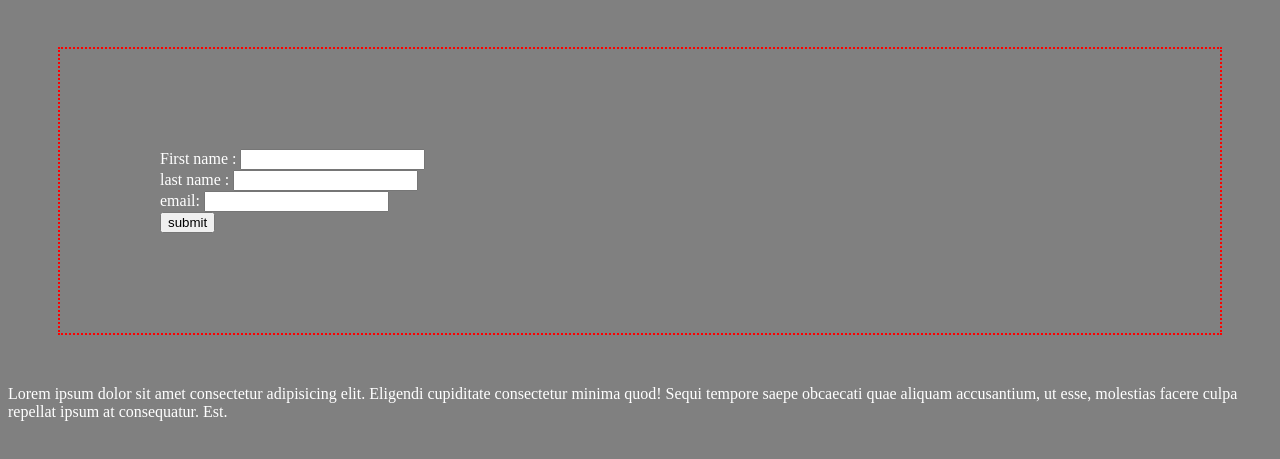
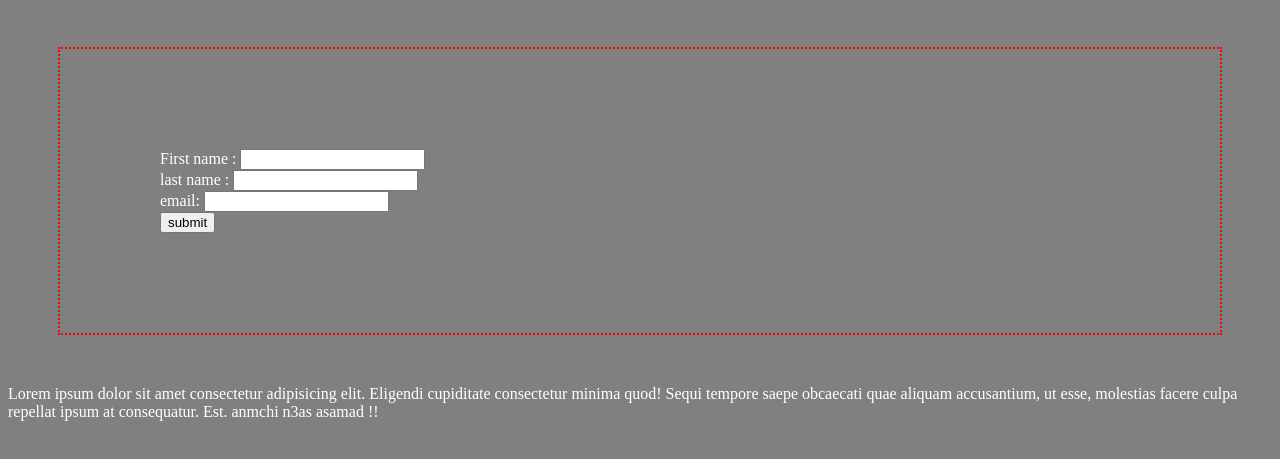
Before and after one commit to abde-louali/teatp, a plain HTML site: page index.html in a window 1280 px wide. Shown: the part 61-520 px from the top of the page. Drawn offline with Linux system fonts and the light colour scheme.

Commit message:
fiya n3as

```diff
--- a/index.html
+++ b/index.html
@@ -26,6 +26,6 @@
     Lorem ipsum dolor sit amet consectetur adipisicing elit. Eligendi cupiditate
     consectetur minima quod! Sequi tempore saepe obcaecati quae aliquam
     accusantium, ut esse, molestias facere culpa repellat ipsum at consequatur.
-    Est.
+    Est. anmchi n3as asamad <!DOCTYPE html> !!
   </body>
 </html>
```
